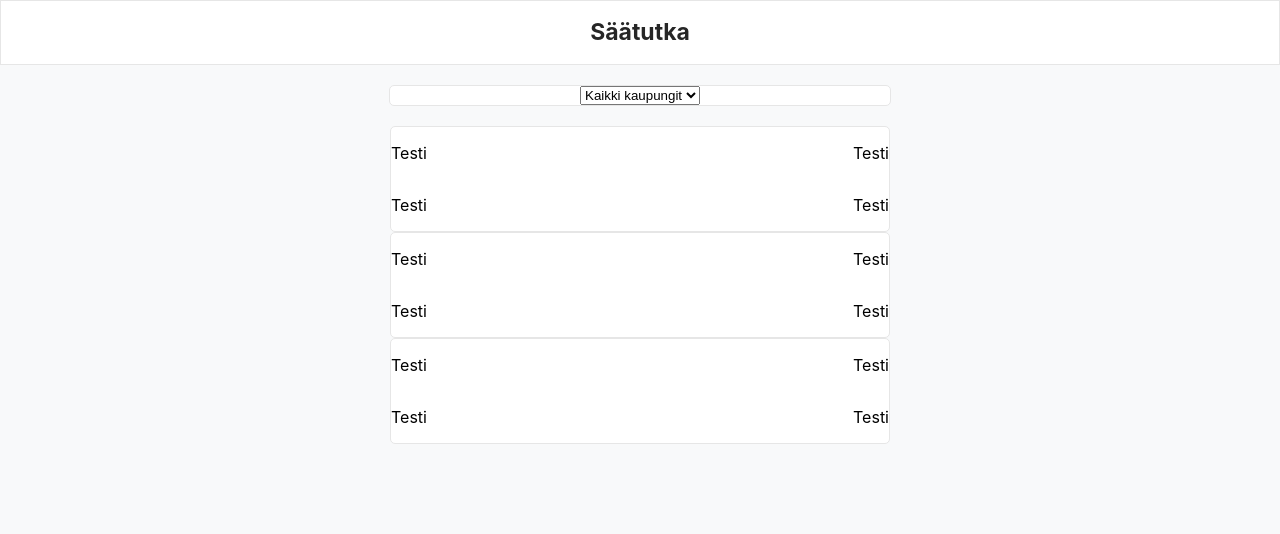
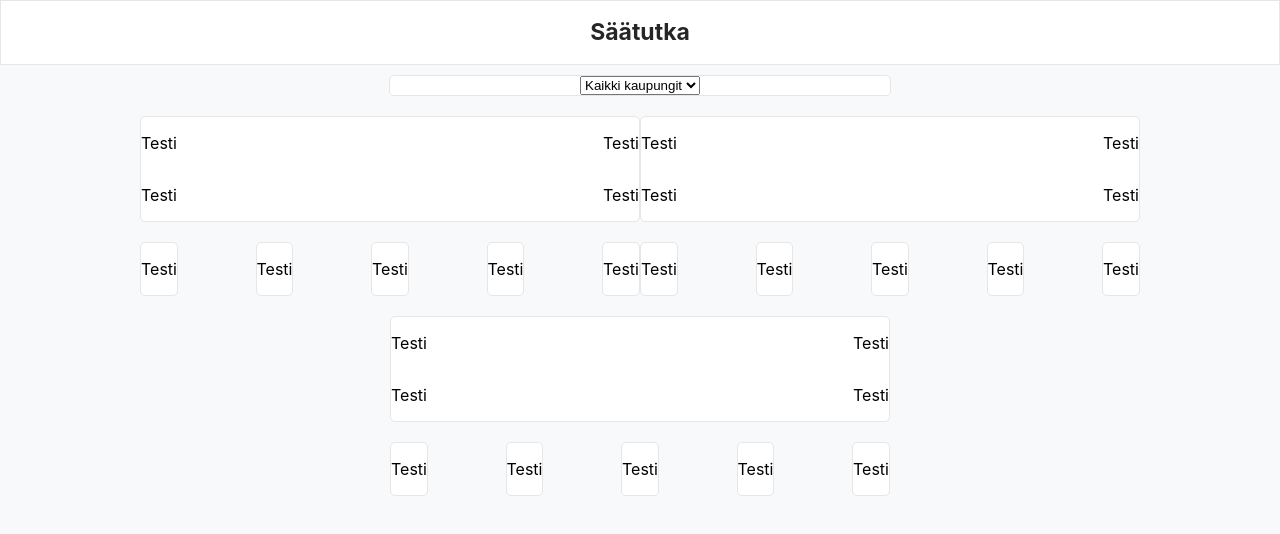
Before and after one commit to sampet93/weather-frontend-app, a React (Create React App) app: page / in a window 1280 px wide. Shown: the top 534 px of the page. Built offline with nearby package versions, Linux system fonts and the light colour scheme; no server answers.

Commit message:
update grid layout

```diff
--- a/src/App.css
+++ b/src/App.css
@@ -16,6 +16,7 @@ html {
   --container-max-width: 500px;
   --container-border-radius: 5px;
   --container-border-width: 1px;
+  --container-margin: 10px;
 }
 
 body {
--- a/src/App.js
+++ b/src/App.js
@@ -22,7 +22,7 @@ function App() {
         <Grid container xs={12} justifyContent="center">
           <DropDown />
         </Grid>
-        <Grid container xs={12}>
+        <Grid container xs={12} justifyContent="center">
           <WeatherInfo />
           <WeatherInfo />
           <WeatherInfo />
--- a/src/components/DropDown/DropDown.css
+++ b/src/components/DropDown/DropDown.css
@@ -2,7 +2,7 @@
   display: flex;
   justify-content: center;
   background-color: var(--color-bg-white);
-  margin: 20px 0px;
+  margin: var(--container-margin) 0px;
   width: 100%;
   max-width: var(--container-max-width);
   border: var(--container-border-width) solid var(--color-edge);
--- a/src/components/WeatherInfo/WeatherInfo.css
+++ b/src/components/WeatherInfo/WeatherInfo.css
@@ -0,0 +1,3 @@
+.weather-info-container {
+  max-width: var(--container-max-width);
+}
--- a/src/components/WeatherInfo/WeatherInfo.js
+++ b/src/components/WeatherInfo/WeatherInfo.js
@@ -7,9 +7,37 @@ import "./WeatherInfo.css";
 
 const WeatherInfo = () => {
   return (
-    <Grid container justifyContent="center">
-      <WeatherInfoBoxBig />
-      <WeatherInfoBoxSmall />
+    <Grid
+      container
+      justifyContent="center"
+      flexDirection="row"
+      className="weather-info-container"
+    >
+      <Grid container xs={12} justifyContent="center">
+        <WeatherInfoBoxBig />
+      </Grid>
+      <Grid
+        container
+        xs={12}
+        flexDirection="row"
+        justifyContent="space-between"
+      >
+        <Grid item xs="auto">
+          <WeatherInfoBoxSmall />
+        </Grid>
+        <Grid item xs="auto">
+          <WeatherInfoBoxSmall />
+        </Grid>
+        <Grid item xs="auto">
+          <WeatherInfoBoxSmall />
+        </Grid>
+        <Grid item xs="auto">
+          <WeatherInfoBoxSmall />
+        </Grid>
+        <Grid item xs="auto">
+          <WeatherInfoBoxSmall />
+        </Grid>
+      </Grid>
     </Grid>
   );
 };
--- a/src/components/WeatherInfoBoxBig/WeatherInfoBoxBig.css
+++ b/src/components/WeatherInfoBoxBig/WeatherInfoBoxBig.css
@@ -3,10 +3,9 @@
   background-color: var(--color-bg-white);
   border: var(--container-border-width) solid var(--color-edge);
   border-radius: var(--container-border-radius);
+  margin: var(--container-margin) 0px;
 }
-.flex-container {
-  display: flex;
-}
+
 .top-left-container {
   justify-content: left;
   text-align: left;
--- a/src/components/WeatherInfoBoxSmall/WeatherInfoBoxSmall.css
+++ b/src/components/WeatherInfoBoxSmall/WeatherInfoBoxSmall.css
@@ -0,0 +1,6 @@
+.parent-container {
+  background-color: var(--color-bg-white);
+  border: var(--container-border-width) solid var(--color-edge);
+  border-radius: var(--container-border-radius);
+  margin: var(--container-margin) 0px;
+}
--- a/src/components/WeatherInfoBoxSmall/WeatherInfoBoxSmall.js
+++ b/src/components/WeatherInfoBoxSmall/WeatherInfoBoxSmall.js
@@ -3,7 +3,11 @@ import React from "react";
 import "./WeatherInfoBoxSmall.css";
 
 const WeatherInfoBoxSmall = () => {
-  return <div></div>;
+  return (
+    <div className="parent-container">
+      <p>Testi</p>
+    </div>
+  );
 };
 
 export default WeatherInfoBoxSmall;
```
